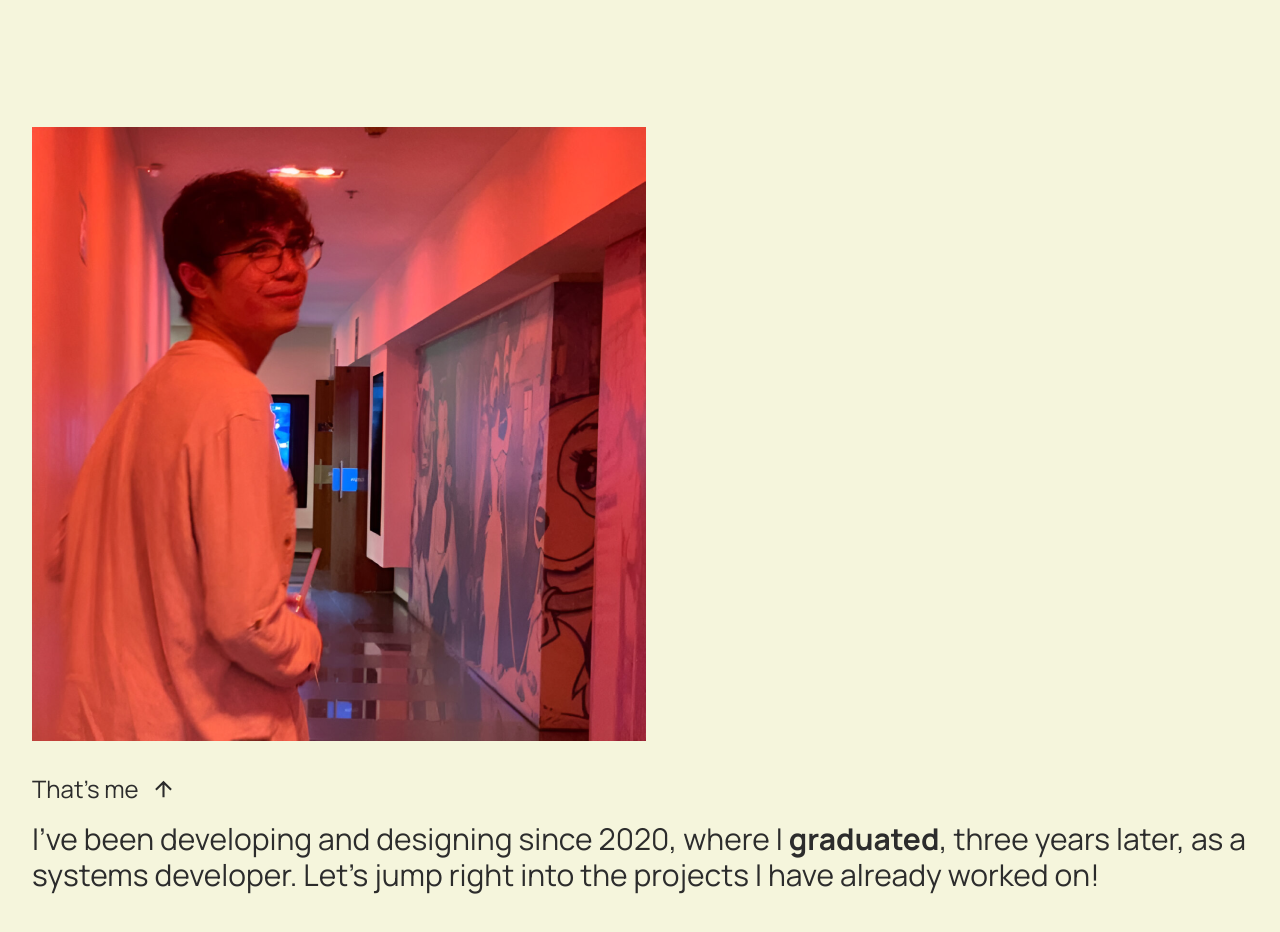
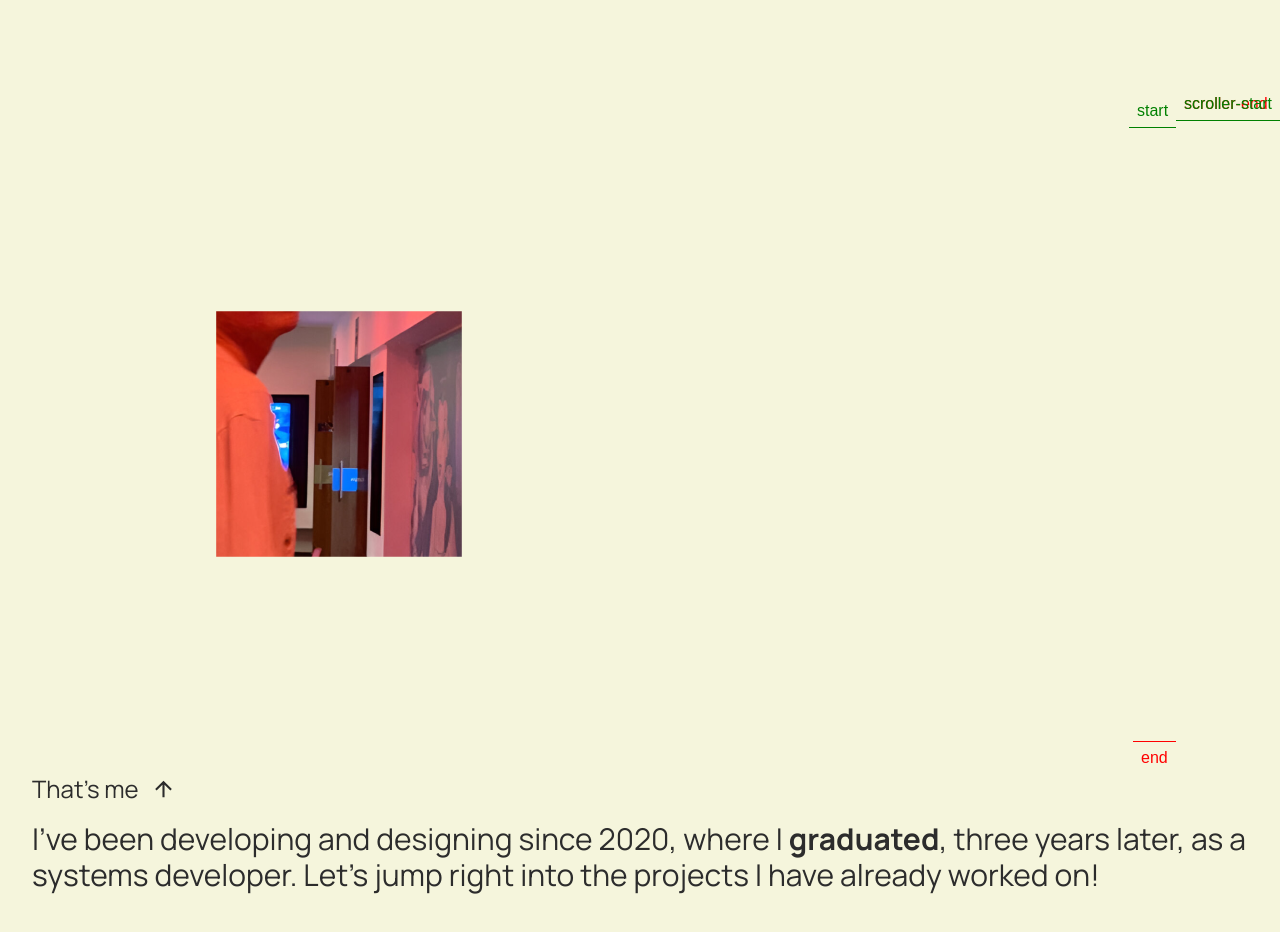
Before and after one commit to amarogu/mek, a Next.js app: page / in a window 1280 px wide. Shown: the part 680-1612 px from the top of the page. Built offline with nearby package versions, Linux system fonts and the light colour scheme.

Commit message:
Add scroll animation to About page image

```diff
--- a/src/app/About.tsx
+++ b/src/app/About.tsx
@@ -2,11 +2,32 @@
 import Image from 'next/image';
 import GustavoAmaro from '../../public/gustavo_amaro_image.png';
 import ArrowUpward from '../../public/arrow_upward.svg';
+import { useRef } from 'react';
+import gsap from 'gsap';
+import { useGSAP } from '@gsap/react';
+import { ScrollTrigger } from 'gsap/ScrollTrigger';
 
 export default function About() {
+
+    const ref = useRef<HTMLImageElement>(null);
+
+    useGSAP(() => {
+        gsap.registerPlugin(ScrollTrigger);
+        gsap.to(ref.current, {
+            clipPath: 'inset(0%)',
+            scrollTrigger: {
+                trigger: ref.current,
+                start: 'top bottom',
+                end: 'bottom bottom',
+                markers: true,
+                scrub: true,
+            }
+        })
+    }, [])
+
     return (
         <section className='flex flex-col justify-center gap-8 pb-24 px-8'>
-            <Image src={GustavoAmaro} alt="Gustavo Amaro" />
+            <Image ref={ref} src={GustavoAmaro} style={{clipPath: 'inset(30%)'}} alt="Gustavo Amaro" />
             <div className='flex flex-col gap-4'>
                 <div className='flex text-2xl gap-3'>
                     <p>That's me</p>
```
